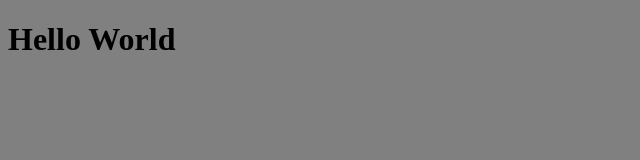
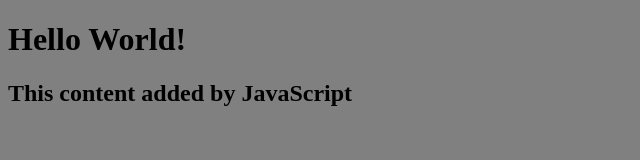
Before and after one commit to EvalyneMueke/canvas-website-project-1, a plain HTML site: page index.html in a window 1280 px wide. Shown: the whole page, without its empty margins (0-640 px from the left). Drawn offline with Linux system fonts and the light colour scheme.

Commit message:
add script.js, connect to index.html

```diff
--- a/index.html
+++ b/index.html
@@ -5,6 +5,7 @@
    <title>My Website</title>
 </head>
 <body>
-    <h1>Hello World</h1>
+    <h1>Hello World!</h1>
+    <script src="script.js"></script>
 </body>
 </html>
--- /dev/null
+++ b/script.js
@@ -0,0 +1,4 @@
+const h2 = document.createElement("h2");
+h2.textContent = "This content added by JavaScript";
+
+document.querySelector("body").appendChild(h2);
```
